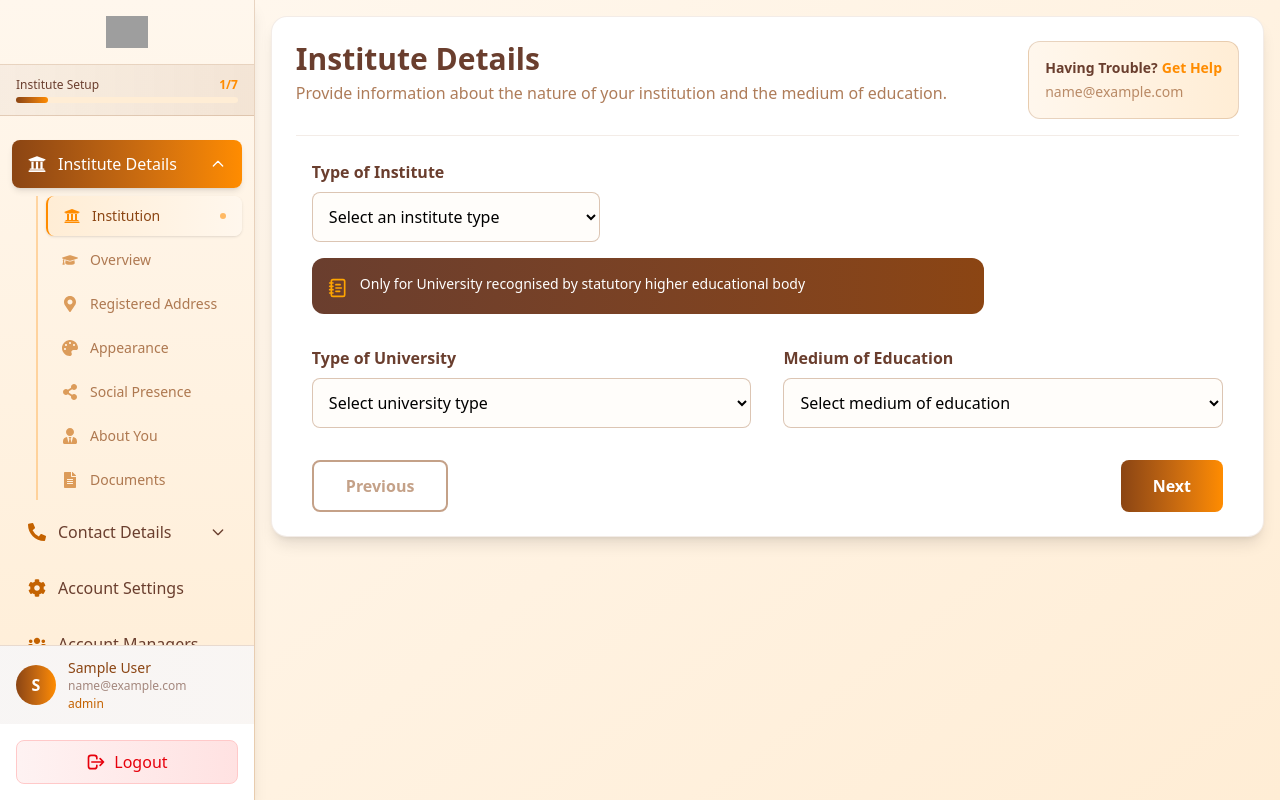
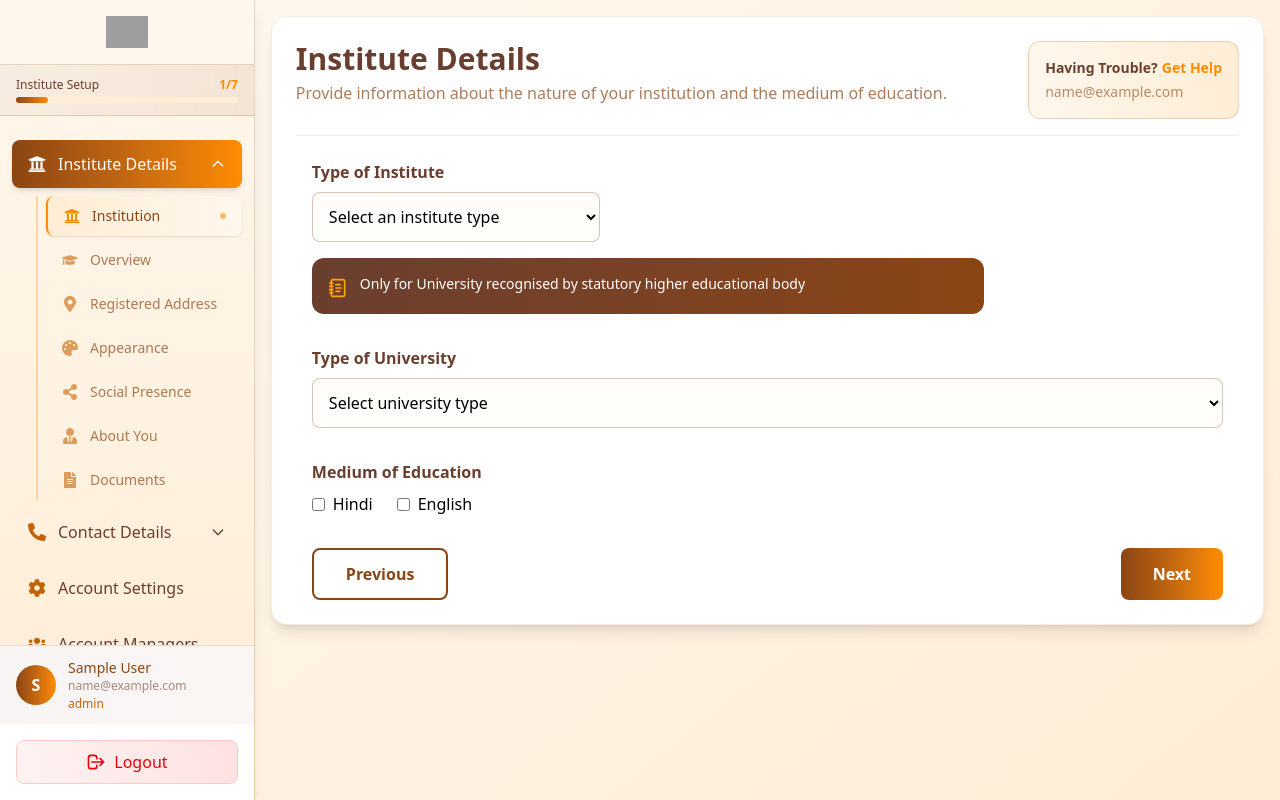
Before and after one commit to PrateekMishraaa/Yuvamanthan, a React app: page /institution/dashboard in a window 1280 px wide. Built offline with nearby package versions, Linux system fonts and the light colour scheme; sample sign-in values are in the browser's storage; grey boxes are pictures that could not be loaded; the HTML template or start-up script is replaced by a standard one.

Commit message:
pages add in institutes

```diff
--- /dev/null
+++ b/src/Context/InstitutesContext.jsx
@@ -0,0 +1,46 @@
+import React, { createContext, useState } from 'react';
+
+export const UserContext = createContext();
+
+const UserProvider = ({ children }) => {
+  const [formData, setFormData] = useState({
+    institutionDetails: {
+      instituteType: "",        // ← should be SINGLE value (important)
+      universityType: "",
+      educationMedium: {
+        hindi: false,
+        english: false
+      }
+    }
+  });
+
+  /*
+    Generic deep updater
+    section = "institutionDetails"
+    field   = "educationMedium"
+    name    = "hindi"
+    value   = true
+  */
+  const handleChange = (section, field, name, value) => {
+    setFormData(prev => ({
+      ...prev,
+      [section]: {
+        ...prev[section],
+        [field]: name
+          ? {
+              ...prev[section][field],
+              [name]: value
+            }
+          : value
+      }
+    }));
+  };
+
+  return (
+    <UserContext.Provider value={{ formData, setFormData, handleChange }}>
+      {children}
+    </UserContext.Provider>
+  );
+};
+
+export default UserProvider;
--- a/src/Dashboard/Institution.jsx
+++ b/src/Dashboard/Institution.jsx
@@ -1,47 +1,34 @@
-import React, { useState, useEffect } from 'react'
+import React, { useContext } from 'react'
 import { useNavigate, useParams } from 'react-router-dom'
 import Sidebar from '../Components/Sidebar/Sidebar.jsx'
-import { LuNotebookText } from "react-icons/lu";
-import Trouble from '../Components/Trouble/Trouble.jsx';
+import { LuNotebookText } from "react-icons/lu"
+import Trouble from '../Components/Trouble/Trouble.jsx'
+import { UserContext } from '../Context/InstitutesContext.jsx'
 
 const Institution = () => {
+
+  const { formData, handleChange } = useContext(UserContext)
+
+  console.log("this is user context data", formData)
+
   const navigate = useNavigate()
   const { section } = useParams()
 
   const userData = localStorage.getItem('userData')
   const user = userData ? JSON.parse(userData) : null
+
   console.log("this is institute user", user?.email)
 
-  // Color theme from YuuthCommunity
-  const COLORS = {
-    primary: {
-      dark: "#6A3E2E",
-      medium: "#8B4513",
-      light: "#E07B00"
-    },
-    secondary: {
-      dark: "#C46200",
-      medium: "#FF8C00",
-      light: "#FFA500"
-    },
-    background: {
-      light: "#FFF7ED",
-      lighter: "#FFEDD5",
-      white: "#FFFFFF"
-    }
-  };
+  const institutes = ["Schools", "College", "University", "Coaching Institutes"]
 
-  const institutes = ["Schools", "College", "University", "Coaching Institutes"]
-  const universityTypes = ["State University", "Central University", "Deemed University", "Private University", "Open University"]
-  const mediumOptions = ["English", "Hindi", "Regional Language", "Bilingual", "Other"]
+  const universityTypes = [
+    "State University",
+    "Central University",
+    "Deemed University",
+    "Private University",
+    "Open University"
+  ]
 
-  const [formData, setFormData] = useState({
-    instituteType: "",
-    universityType: "",
-    mediumOfEducation: ""
-  })
-
-  // Map sections to their corresponding indexes in sidebar
   const sectionOrder = [
     "Institution",
     "Overview",
@@ -52,84 +39,94 @@ const Institution = () => {
     "Documents"
   ]
 
-  // Get current section index
   const currentSectionIndex = sectionOrder.indexOf(section || "Institution")
-
-  const handleChange = (e) => {
-    const { name, value } = e.target
-    setFormData(prev => ({
-      ...prev,
-      [name]: value
-    }))
-  }
 
   const handleNext = () => {
     const nextIndex = currentSectionIndex + 1
+
     if (nextIndex < sectionOrder.length) {
-      // Store form data in localStorage
+
       localStorage.setItem('instituteFormData', JSON.stringify(formData))
 
-      // Navigate to next section
-      navigate(`/institution/${sectionOrder[nextIndex].toLowerCase().replace(/\s+/g, '-')}`)
+      navigate(
+        `/institution/${sectionOrder[nextIndex]
+          .toLowerCase()
+          .replace(/\s+/g, '-')}`
+      )
     }
   }
 
   const handlePrevious = () => {
     const prevIndex = currentSectionIndex - 1
+
     if (prevIndex >= 0) {
-      navigate(`/institution/${sectionOrder[prevIndex].toLowerCase().replace(/\s+/g, '-')}`)
+      navigate(
+        `/institution/${sectionOrder[prevIndex]
+          .toLowerCase()
+          .replace(/\s+/g, '-')}`
+      )
     }
   }
 
-  // Load saved form data on component mount
-  useEffect(() => {
-    const savedData = localStorage.getItem('instituteFormData')
-    if (savedData) {
-      setFormData(JSON.parse(savedData))
-    }
-  }, [])
-
   return (
-    <>
     <section className='flex'>
       <Sidebar currentSection={section || 'institution'} />
+
       <section className='h-auto w-full bg-gradient-to-br from-[#FFF7ED] to-[#FFEDD5] p-4'>
         <div className='h-auto w-full bg-white rounded-2xl shadow-lg p-6 border border-[#8B4513]/10'>
-            {/* Header Section */}
+
+          {/* Header */}
           <div className='flex justify-between items-start border-b border-[#8B4513]/10 pb-4 mb-6'>
             <div>
               <h1 className='text-3xl font-bold text-[#6A3E2E]'>
-                  {section ? section.split('-').map(word =>
+                {section
+                  ? section.split('-').map(word =>
                       word.charAt(0).toUpperCase() + word.slice(1)
-                  ).join(' ') : 'Institute Details'}
+                    ).join(' ')
+                  : 'Institute Details'}
               </h1>
+
               <p className='text-[#8B4513]/70 mt-1'>
                 Provide information about the nature of your institution and the medium of education.
               </p>
             </div>
-              <Trouble/>
+
+            <Trouble />
           </div>
 
           <div className='w-full px-4'>
-              {/* Only show Institution content when on institution section */}
+
+            {/* Institution Section */}
             {(!section || section === 'institution') ? (
               <>
-                  {/* Type of Institute */}
+
+                {/* Institute Type */}
                 <div className='mb-8'>
-                    <p className='font-semibold text-[#6A3E2E] mb-2'>Type of Institute</p>
+                  <p className='font-semibold text-[#6A3E2E] mb-2'>
+                    Type of Institute
+                  </p>
+
                   <select
-                      name="instituteType"
-                      value={formData.instituteType}
-                      onChange={handleChange}
-                      className='py-3 w-72 border border-[#8B4513]/30 rounded-lg px-3 bg-[#FFF7ED]/30 focus:border-[#FF8C00] focus:ring-2 focus:ring-[#FF8C00]/20 outline-none transition-all'
+                    value={formData.institutionDetails.instituteType}
+                    onChange={(e) =>
+                      handleChange(
+                        "institutionDetails",
+                        "instituteType",
+                        null,
+                        e.target.value
+                      )
+                    }
+                    className='py-3 w-72 border border-[#8B4513]/30 rounded-lg px-3 bg-[#FFF7ED]/30'
                   >
                     <option value="" disabled>Select an institute type</option>
+
                     {institutes.map((item, index) => (
-                        <option key={index} value={item}>{item}</option>
+                      <option key={index} value={item}>
+                        {item}
+                      </option>
                     ))}
                   </select>
 
-                    {/* University Recognition Note */}
                   <div className='w-full rounded-xl flex gap-3 bg-gradient-to-r from-[#6A3E2E] to-[#8B4513] p-4 mt-4 max-w-2xl'>
                     <LuNotebookText className='text-xl text-[#FFA500] flex-shrink-0 mt-1' />
                     <p className='text-white text-sm'>
@@ -138,47 +135,88 @@ const Institution = () => {
                   </div>
                 </div>
 
-                  {/* Type of University and Medium of Education */}
-                  <div className='grid grid-cols-1 md:grid-cols-2 gap-8 mb-8'>
-                    <div>
-                      <p className='font-semibold text-[#6A3E2E] mb-2'>Type of University</p>
+                {/* University Type */}
+                <div className='mb-8'>
+                  <p className='font-semibold text-[#6A3E2E] mb-2'>
+                    Type of University
+                  </p>
+
                   <select
-                        name="universityType"
-                        value={formData.universityType}
-                        onChange={handleChange}
-                        className='py-3 w-full border border-[#8B4513]/30 rounded-lg px-3 bg-[#FFF7ED]/30 focus:border-[#FF8C00] focus:ring-2 focus:ring-[#FF8C00]/20 outline-none transition-all'
+                    value={formData.institutionDetails.universityType}
+                    onChange={(e) =>
+                      handleChange(
+                        "institutionDetails",
+                        "universityType",
+                        null,
+                        e.target.value
+                      )
+                    }
+                    className='py-3 w-full border border-[#8B4513]/30 rounded-lg px-3 bg-[#FFF7ED]/30'
                   >
                     <option value="" disabled>Select university type</option>
+
                     {universityTypes.map((type, index) => (
-                          <option key={index} value={type}>{type}</option>
+                      <option key={index} value={type}>
+                        {type}
+                      </option>
                     ))}
                   </select>
                 </div>
 
-                    <div>
-                      <p className='font-semibold text-[#6A3E2E] mb-2'>Medium of Education</p>
-                      <select
-                        name="mediumOfEducation"
-                        value={formData.mediumOfEducation}
-                        onChange={handleChange}
-                        className='py-3 w-full border border-[#8B4513]/30 rounded-lg px-3 bg-[#FFF7ED]/30 focus:border-[#FF8C00] focus:ring-2 focus:ring-[#FF8C00]/20 outline-none transition-all'
-                      >
-                        <option value="" disabled>Select medium of education</option>
-                        {mediumOptions.map((medium, index) => (
-                          <option key={index} value={medium}>{medium}</option>
-                        ))}
-                      </select>
+                {/* Education Medium */}
+                <div className='mb-8'>
+                  <p className='font-semibold text-[#6A3E2E] mb-2'>
+                    Medium of Education
+                  </p>
+
+                  <div className='flex gap-6'>
+
+                    <label className="flex gap-2 items-center">
+                      <input
+                        type="checkbox"
+                        checked={formData.institutionDetails.educationMedium.hindi}
+                        onChange={(e) =>
+                          handleChange(
+                            "institutionDetails",
+                            "educationMedium",
+                            "hindi",
+                            e.target.checked
+                          )
+                        }
+                      />
+                      Hindi
+                    </label>
+
+                    <label className="flex gap-2 items-center">
+                      <input
+                        type="checkbox"
+                        checked={formData.institutionDetails.educationMedium.english}
+                        onChange={(e) =>
+                          handleChange(
+                            "institutionDetails",
+                            "educationMedium",
+                            "english",
+                            e.target.checked
+                          )
+                        }
+                      />
+                      English
+                    </label>
+
                   </div>
                 </div>
+
               </>
             ) : (
-                /* Show other section content */
+
+              /* Other Sections */
               <div className='mb-8'>
                 <h2 className='text-2xl font-bold text-[#6A3E2E] mb-4'>
                   {section.split('-').map(word =>
                     word.charAt(0).toUpperCase() + word.slice(1)
                   ).join(' ')}
                 </h2>
+
                 <p className='text-[#8B4513]/70'>
                   {section === 'overview' && 'Overview content will appear here.'}
                   {section === 'registered-address' && 'Registered address details will appear here.'}
@@ -190,36 +228,29 @@ const Institution = () => {
               </div>
             )}
 
-              {/* Previous and Next Buttons */}
+            {/* Navigation Buttons */}
             <div className='flex justify-between gap-4'>
               <button
                 onClick={handlePrevious}
                 disabled={currentSectionIndex === 0}
-                  className={`px-8 py-3 border-2 border-[#8B4513] text-[#8B4513] rounded-lg font-semibold
-                    ${currentSectionIndex === 0
-                      ? 'opacity-50 cursor-not-allowed'
-                      : 'cursor-pointer hover:bg-[#FFF7ED] transition-all duration-300 hover:border-[#FF8C00] hover:text-[#FF8C00]'
-                    }`}
+                className='px-8 py-3 border-2 border-[#8B4513] text-[#8B4513] rounded-lg font-semibold'
               >
                 Previous
               </button>
+
               <button
                 onClick={handleNext}
                 disabled={currentSectionIndex === sectionOrder.length - 1}
-                  className={`px-8 py-3 bg-gradient-to-r from-[#8B4513] to-[#FF8C00] text-white rounded-lg font-semibold
-                    ${currentSectionIndex === sectionOrder.length - 1
-                      ? 'opacity-50 cursor-not-allowed'
-                      : 'cursor-pointer hover:shadow-lg hover:from-[#6A3E2E] hover:to-[#C46200] transition-all duration-300'
-                    }`}
+                className='px-8 py-3 bg-gradient-to-r from-[#8B4513] to-[#FF8C00] text-white rounded-lg font-semibold'
               >
                 Next
               </button>
             </div>
+
           </div>
         </div>
       </section>
     </section>
-    </>
   )
 }
 
--- a/src/main.jsx
+++ b/src/main.jsx
@@ -3,9 +3,13 @@ import { createRoot } from 'react-dom/client'
 import './index.css'
 import React from 'react'
 import App from './App.jsx'
+import UserProvider from './Context/InstitutesContext.jsx'
 
 createRoot(document.getElementById('root')).render(
   <StrictMode>
+    <UserProvider>
+
     <App />
+    </UserProvider>
   </StrictMode>,
 )
```
Lines whose indentation alone changed are shown as unchanged.
